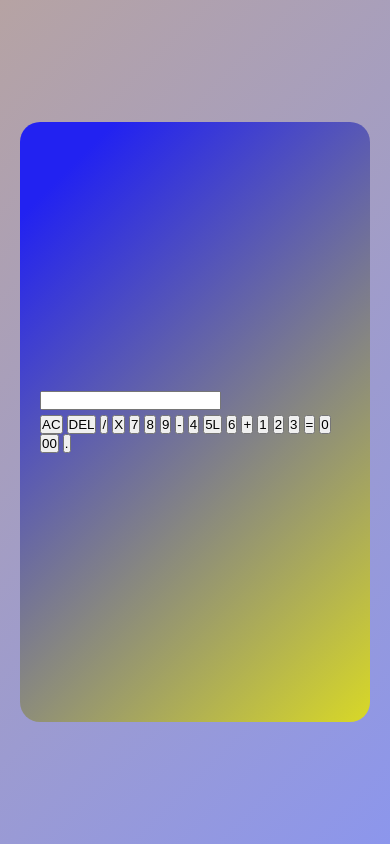
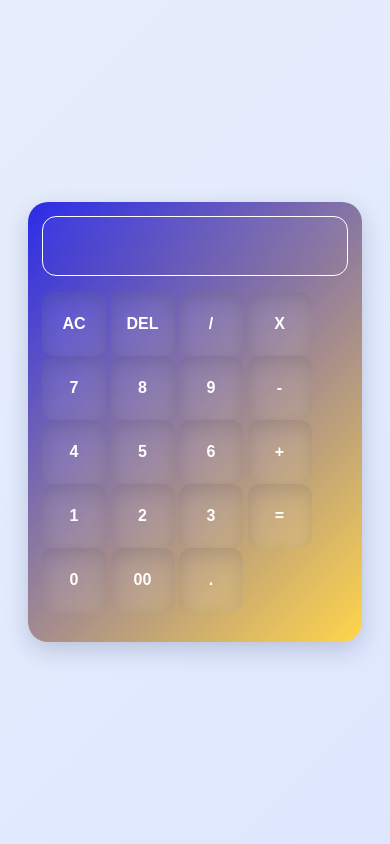
Before and after one commit to adjeisilas/calculator, a plain HTML site: page index.html in a window 390 px wide. Drawn offline with Linux system fonts and the light colour scheme.

Commit message:
Added btn row and updated the style sheet

```diff
--- a/index.html
+++ b/index.html
@@ -9,35 +9,45 @@
   <body>
     <div class="container">
       <div class="content">
-        <div class="dispaly">
+        <div class="display">
           <input type="text" name="display" id="display" />
         </div>
         <div class="butoons">
+          <div class="btn-row">
             <button class="btn" value="AC">AC</button>
             <button class="btn" value="DEL">DEL</button>
             <button class="btn" value="/">/</button>
             <button class="btn" value="X">X</button>
+          </div>
 
+          <div class="butoons">
             <button class="btn" value="7">7</button>
             <button class="btn" value="8">8</button>
             <button class="btn" value="9">9</button>
             <button class="btn" value="-">-</button>
+          </div>
 
+          <div class="butoons">
             <button class="btn" value="4">4</button>
-          <button class="btn" value="5">5L</button>
+            <button class="btn" value="5">5</button>
             <button class="btn" value="6">6</button>
             <button class="btn" value="+">+</button>
+          </div>
 
+          <div class="butoons">
             <button class="btn" value="1">1</button>
             <button class="btn" value="2">2</button>
             <button class="btn" value="3">3</button>
             <button class="btn" value="=">=</button>
+          </div>
 
+          <div class="butoons">
             <button class="btn" value="0">0</button>
             <button class="btn" value="0">00</button>
             <button class="btn" value="">.</button>
           </div>
         </div>
       </div>
+    </div>
   </body>
 </html>
--- a/styles.css
+++ b/styles.css
@@ -1,35 +1,152 @@
 * {
+  box-sizing: border-box;
+  margin: 0;
   padding: 0;
+}
+body {
+  height: 100%;
   margin: 0;
-  box-sizing: border-box;
+  font-family: Inter, system-ui, -apple-system, "Segoe UI", Roboto,
+    "Helvetica Neue", Arial;
+  background: linear-gradient(135deg, #e6eefc, #dfe7ff);
+  color: var(--text);
 }
+
 .container {
-  width: 100%;
-  height: 100vh;
-  background: linear-gradient(
-    135deg,
-    rgb(182, 163, 163) 0%,
-    rgb(140, 150, 236) 100%
-  );
+  min-height: 100vh;
   display: flex;
   align-items: center;
   justify-content: center;
+  padding: 28px;
 }
+
 .content {
-  min-height: 600px;
+  width: 350px;
+  background: linear-gradient(135deg, #2b2be8, #ffd54a);
+  border-radius: 20px;
+  padding: 20px;
+  box-shadow: 0 8px 24px rgba(11, 20, 60, 0.18);
+  display: grid;
+  grid-template-rows: auto auto 1fr;
+  gap: 16px;
+}
+
+.display {
+  width: 100%;
   display: flex;
-  flex-direction: column;
-  gap: 5px;
-  justify-content: center;
-  padding: 20px;
-  margin: 20px;
-  font-family: "Times New Roman", Times, serif;
+  align-items: center;
+  justify-content: flex-end;
+  padding: 14px 18px;
   background: linear-gradient(
-    135deg,
-    rgb(34, 34, 241) 10%,
-    rgb(216, 216, 39) 100%
+    180deg,
+    rgba(221, 207, 207, 0.06),
+    rgba(122, 60, 60, 0.03)
   );
-  border: none;
-  border-radius: 20px;
+  border: 1px solid white;
+  border-radius: 14px;
+  color: #fff;
+  font-size: 28px;
+  font-weight: 600;
+  min-height: 72px;
   overflow: hidden;
 }
+
+.display input {
+  border: none;
+  background: transparent;
+  color: #fff;
+  outline: none;
+  font-size: 28px;
+  text-align: right;
+}
+
+.top-row {
+  display: flex;
+  align-items: center;
+  justify-content: space-between;
+  gap: 12px;
+}
+
+.buttons {
+  width: 100%;
+  display: grid;
+  grid-template-columns: repeat(4, auto);
+  gap: 12px;
+  align-items: center;
+  justify-content: center;
+  align-content: center;
+}
+
+.btn {
+  display: inline-flex;
+  align-items: center;
+  justify-content: center;
+  width: 64px;
+  min-height: 64px;
+  border-radius: 12px;
+  border: none;
+  background: rgba(255, 255, 255, 0.08);
+  color: #fff;
+  font-weight: 700;
+  font-size: 18px;
+  cursor: pointer;
+  transition: transform 100ms ease, box-shadow 120ms ease, background 120ms ease;
+  box-shadow: 0 6px 18px rgba(0, 0, 0, 0.12) inset;
+}
+
+.btn:active {
+  transform: translateY(0);
+  box-shadow: 0 6px 10px rgba(0, 0, 0, 0.14) inset;
+}
+
+.btn:focus {
+  outline: 3px solid rgba(255, 255, 255, 0.12);
+  outline-offset: 2px;
+}
+
+@media (max-width: 480px) {
+  .content {
+    padding: 14px;
+    max-width: 360px;
+  }
+
+  .display {
+    font-size: 20px;
+    min-height: 60px;
+  }
+  .display input {
+    font-size: 20px;
+  }
+  .btn {
+    height: 56px;
+    font-size: 16px;
+  }
+
+  .buttons {
+    grid-template-columns: repeat(4, 56px);
+    justify-content: center;
+  }
+}
+
+@media (max-width: 360px) {
+  .content {
+    max-width: 320px;
+  }
+  .buttons {
+    gap: 10px;
+  }
+  .btn {
+    height: 52px;
+    font-size: 15px;
+  }
+  .buttons {
+    grid-template-columns: repeat(4, 48px);
+    justify-content: center;
+  }
+}
+@media (prefers-contrast: more) {
+  .btn {
+    box-shadow: none;
+    border: 1px solid rgba(255, 255, 255, 0.12);
+  }
+}
```
Lines whose indentation alone changed are shown as unchanged.
